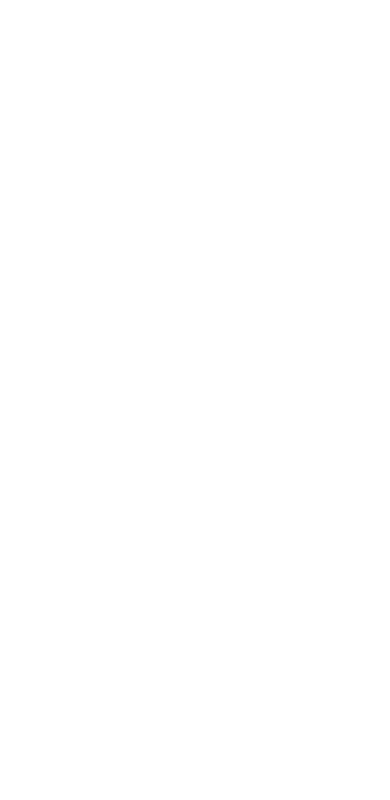
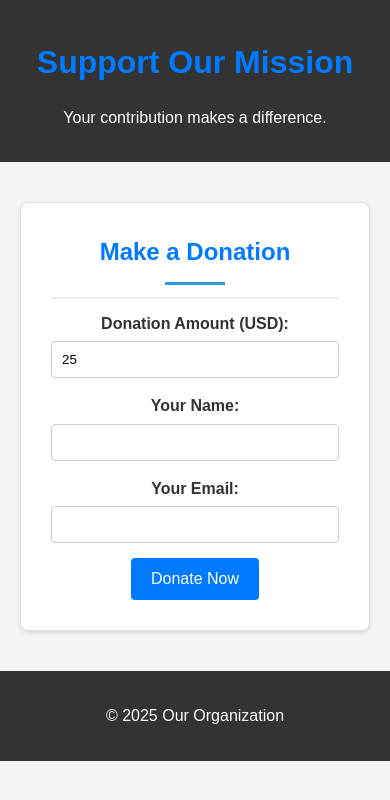
Before and after one commit to Reginacgh/lifted, a plain HTML site: page donate.html in a window 390 px wide. Drawn offline with Linux system fonts and the light colour scheme.

Commit message:
Add files via upload

```diff
--- a/donate.html
+++ b/donate.html
@@ -0,0 +1,42 @@
+<!DOCTYPE html>
+<html lang="en">
+<head>
+    <meta charset="UTF-8">
+    <meta name="viewport" content="width=device-width, initial-scale=1.0">
+    <title>Donate to Our Cause</title>
+    <link rel="stylesheet" href="style.css">
+</head>
+<body>
+    <header>
+        <h1>Support Our Mission</h1>
+        <p>Your contribution makes a difference.</p>
+    </header>
+
+    <main>
+        <section id="donation-form">
+            <h2>Make a Donation</h2>
+            <form action="/process-donation" method="POST">
+                <div class="form-group">
+                    <label for="amount">Donation Amount (USD):</label>
+                    <input type="number" id="amount" name="amount" min="1" value="25" required>
+                </div>
+                <div class="form-group">
+                    <label for="name">Your Name:</label>
+                    <input type="text" id="name" name="name" required>
+                </div>
+                <div class="form-group">
+                    <label for="email">Your Email:</label>
+                    <input type="email" id="email" name="email" required>
+                </div>
+                <button type="submit" class="donate-button">Donate Now</button>
+            </form>
+        </section>
+    </main>
+
+    <footer>
+        <p>&copy; 2025 Our Organization</p>
+    </footer>
+
+    <script src="script.js"></script>
+</body>
+</html>
--- a/style.css
+++ b/style.css
@@ -91,7 +91,7 @@ body {
   }
   /* Donate Section */
 .donate {
-  background-color: #3d838e;
+  background-color: green;
   color: white;
   padding: 60px 0;
   text-align: center;
@@ -354,6 +354,20 @@ footer {
 
 
 
+
+
+
+
+
+
+
+
+
+
+
+
+
+
   body {
     font-family: sans-serif;
     margin: 0;
@@ -564,3 +578,190 @@ footer {
           display: block;
           margin: 10px 0;
       }
+
+
+
+
+
+
+
+
+
+
+
+
+
+
+
+
+
+
+
+
+      body {
+    font-family: sans-serif;
+    margin: 0;
+    padding: 0;
+    background-color: #f4f4f4;
+    color: #333;
+}
+
+header {
+    background-color: #5cb85c;
+    color: white;
+    padding: 20px;
+    text-align: center;
+}
+
+main {
+    padding: 20px;
+}
+
+#donation-form {
+    background-color: white;
+    padding: 30px;
+    border-radius: 8px;
+    box-shadow: 0 2px 4px rgba(0, 0, 0, 0.1);
+    max-width: 600px;
+    margin: 20px auto;
+}
+
+.form-group {
+    margin-bottom: 15px;
+}
+
+label {
+    display: block;
+    margin-bottom: 5px;
+    font-weight: bold;
+}
+
+input[type="number"],
+input[type="text"],
+input[type="email"] {
+    width: 100%;
+    padding: 10px;
+    border: 1px solid #ccc;
+    border-radius: 4px;
+    box-sizing: border-box;
+}
+
+.donate-button {
+    background-color: #007bff;
+    color: white;
+    padding: 12px 20px;
+    border: none;
+    border-radius: 4px;
+    cursor: pointer;
+    font-size: 16px;
+}
+
+.donate-button:hover {
+    background-color: #0056b3;
+}
+
+footer {
+    text-align: center;
+    padding: 10px;
+    background-color: #333;
+    color: white;
+    position: fixed;
+    bottom: 0;
+    width: 100%;
+}
+
+
+
+
+
+
+
+
+
+
+
+
+
+
+
+
+
+
+
+body {
+    font-family: sans-serif;
+    margin: 0;
+    padding: 0;
+    background-color: #f4f4f4;
+    color: #333;
+}
+
+header {
+    background-color: #333;
+    color: white;
+    padding: 1em 0;
+    text-align: center;
+}
+
+main {
+    padding: 20px;
+}
+
+.story {
+    background-color: white;
+    border: 1px solid #ddd;
+    padding: 15px;
+    margin-bottom: 20px;
+    border-radius: 8px;
+    box-shadow: 0 2px 4px rgba(0, 0, 0, 0.1);
+    text-align: center;
+}
+
+.story img {
+    width: 150px;
+    height: 150px;
+    border-radius: 50%;
+    object-fit: cover;
+    margin-bottom: 10px;
+}
+
+.story h2 {
+    color: #007bff;
+    margin-top: 0;
+}
+
+.story .summary {
+    color: #666;
+    margin-bottom: 10px;
+}
+
+.story button {
+    background-color: #007bff;
+    color: white;
+    border: none;
+    padding: 8px 15px;
+    border-radius: 5px;
+    cursor: pointer;
+    font-size: 1em;
+    transition: background-color 0.3s ease;
+    margin: 5px;
+}
+
+.story button:hover {
+    background-color: #0056b3;
+}
+
+.story .full-story {
+    margin-top: 15px;
+    text-align: left;
+}
+
+footer {
+    text-align: center;
+    padding: 1em 0;
+    background-color: #333;
+    color: white;
+    position: sticky;
+    bottom: 0;
+    width: 100%;
+}
```
Also changed, not shown: aboutus.html (+6 -2 lines), contactus.html (+6 -2 lines), index.html (+5 -5 lines), stories.html (added, +49 -0 lines), whyeducationmatters.html (+3 -1 lines).
